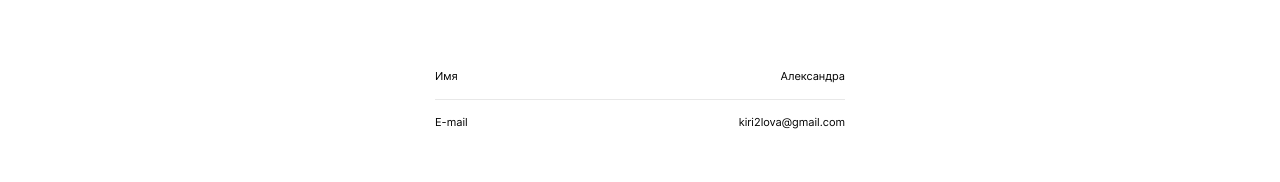
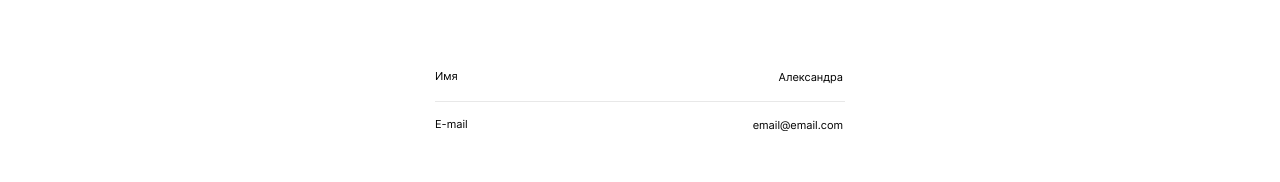
Before and after one commit to kirillovaaa/movies-explorer-frontend, a React (Create React App) app: page /profile in a window 1280 px wide. Shown: the part 230-412 px from the top of the page. Built offline with nearby package versions, Linux system fonts and the light colour scheme.

Commit message:
fix: форма профиля

```diff
--- a/src/components/Profile/Profile.css
+++ b/src/components/Profile/Profile.css
@@ -36,6 +36,11 @@
   justify-content: space-between;
   font-size: 11px;
   line-height: 13px;
+}
+
+.profile__field-input {
+  border: none;
+  text-align: end;
 }
 
 .profile__field-divider {
--- a/src/components/Profile/Profile.js
+++ b/src/components/Profile/Profile.js
@@ -1,12 +1,23 @@
-import React from "react";
+import React, { useState } from "react";
 import "./Profile.css";
 import { useNavigate } from "react-router-dom";
 
 const Profile = () => {
+  const [userName, setUserName] = useState("Александра");
+  const [userEmail, setUserEmail] = useState("email@email.com");
+
   const navigate = useNavigate();
 
   const handleClickLogout = () => {
     navigate("/signin");
+  };
+
+  const handleChangeName = (e) => {
+    setUserName(e.target.value);
+  };
+
+  const handleChangeEmail = (e) => {
+    setUserEmail(e.target.value);
   };
 
   return (
@@ -18,20 +29,36 @@ const Profile = () => {
           <div className="profile__container">
             <div className="profile__field">
               <span>Имя</span>
-              <span>Александра</span>
+              <input
+                className="profile__field-input"
+                type="text"
+                name="name"
+                autoComplete="email"
+                placeholder="Имя"
+                value={userName}
+                onChange={handleChangeName}
+              />
             </div>
 
             <div className="profile__field-divider"></div>
 
             <div className="profile__field">
               <span>E-mail</span>
-              <span>kiri2lova@gmail.com</span>
+              <input
+                className="profile__field-input"
+                type="text"
+                name="email"
+                autoComplete="name"
+                placeholder="email@email.com"
+                value={userEmail}
+                onChange={handleChangeEmail}
+              />
             </div>
           </div>
         </section>
 
         <section className="profile__buttons">
-          <button type="button" className="profile__button">
+          <button type="submit" className="profile__button">
             Редактировать
           </button>
 
```
